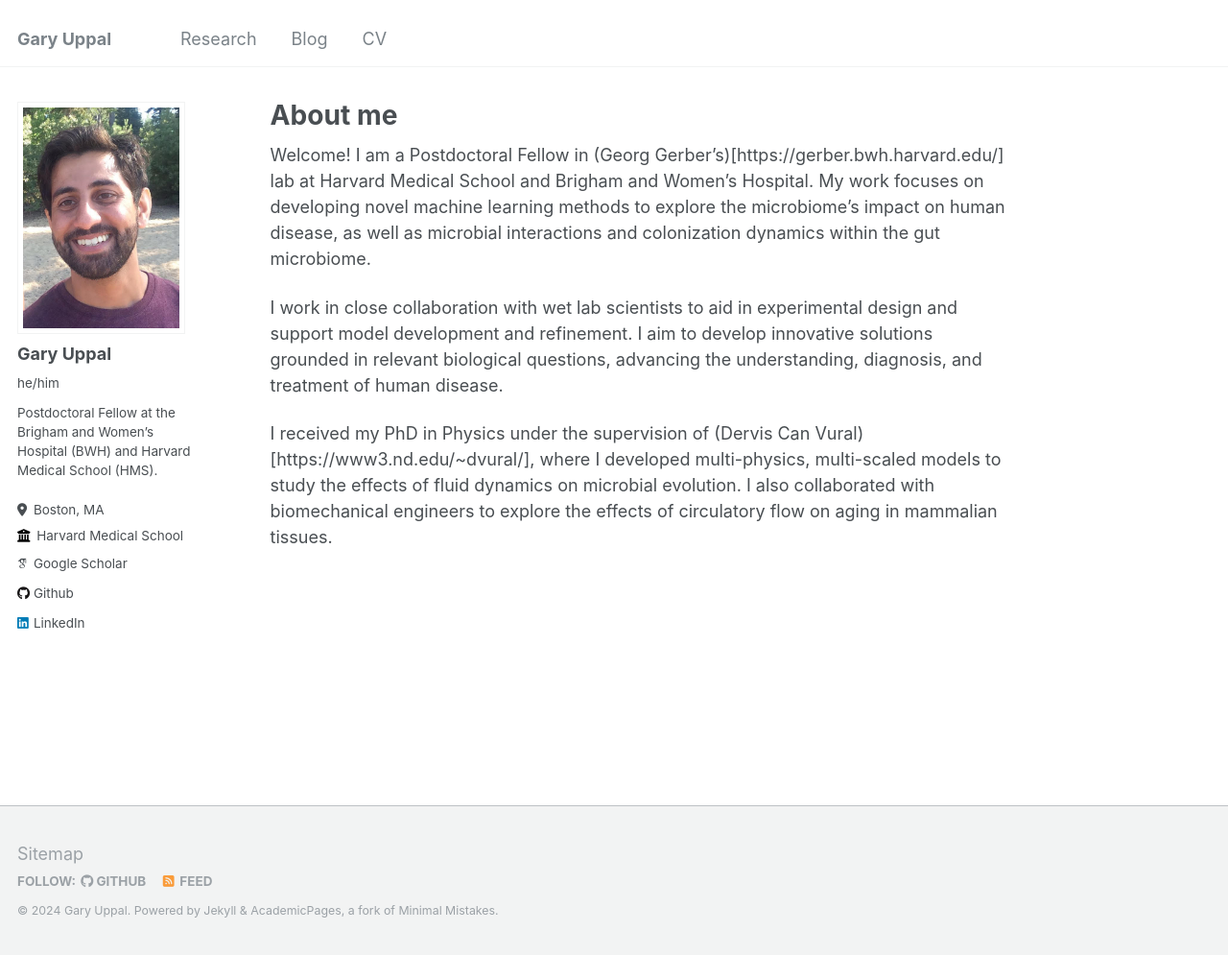
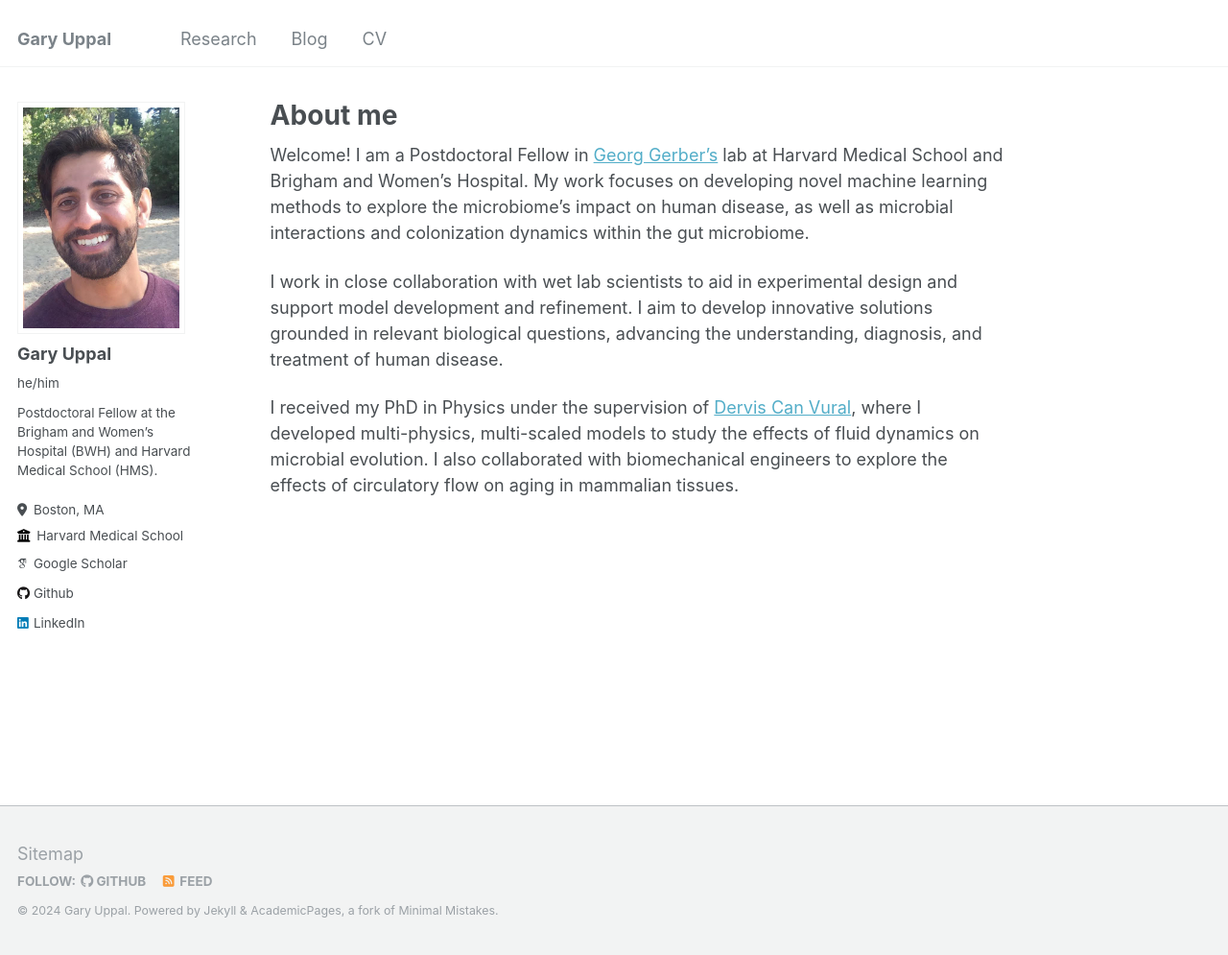
Before and after one commit to garyuppal/garyuppal.github.io, a Jekyll site: the page built from _pages/about.md, in a window 1280 px wide and 995 px high. Shown: the whole window at 96% size. Built offline with Jekyll 4.4.1, drawn with Linux system fonts in a browser that asks for light colours; some web fonts are replaced.

Commit message:
update about me

```diff
--- a/_pages/about.md
+++ b/_pages/about.md
@@ -7,8 +7,8 @@ redirect_from:
   - /about.html
 ---
 
-Welcome! I am a Postdoctoral Fellow in (Georg Gerber's)[https://gerber.bwh.harvard.edu/] lab at Harvard Medical School and Brigham and Women's Hospital. My work focuses on developing novel machine learning methods to explore the microbiome's impact on human disease, as well as microbial interactions and colonization dynamics within the gut microbiome.
+Welcome! I am a Postdoctoral Fellow in [Georg Gerber's](https://gerber.bwh.harvard.edu/) lab at Harvard Medical School and Brigham and Women's Hospital. My work focuses on developing novel machine learning methods to explore the microbiome's impact on human disease, as well as microbial interactions and colonization dynamics within the gut microbiome.
 
 I work in close collaboration with wet lab scientists to aid in experimental design and support model development and refinement. I aim to develop innovative solutions grounded in relevant biological questions, advancing the understanding, diagnosis, and treatment of human disease.
 
-I received my PhD in Physics under the supervision of (Dervis Can Vural)[https://www3.nd.edu/~dvural/], where I developed multi-physics, multi-scaled models to study the effects of fluid dynamics on microbial evolution. I also collaborated with biomechanical engineers to explore the effects of circulatory flow on aging in mammalian tissues.
+I received my PhD in Physics under the supervision of [Dervis Can Vural](https://www3.nd.edu/~dvural/), where I developed multi-physics, multi-scaled models to study the effects of fluid dynamics on microbial evolution. I also collaborated with biomechanical engineers to explore the effects of circulatory flow on aging in mammalian tissues.
```
